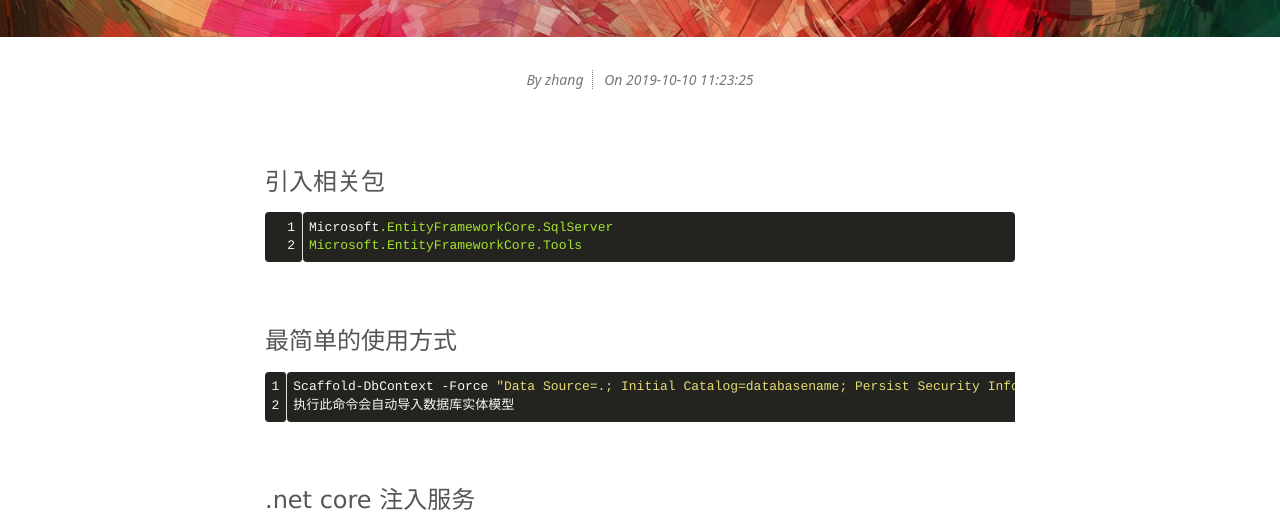
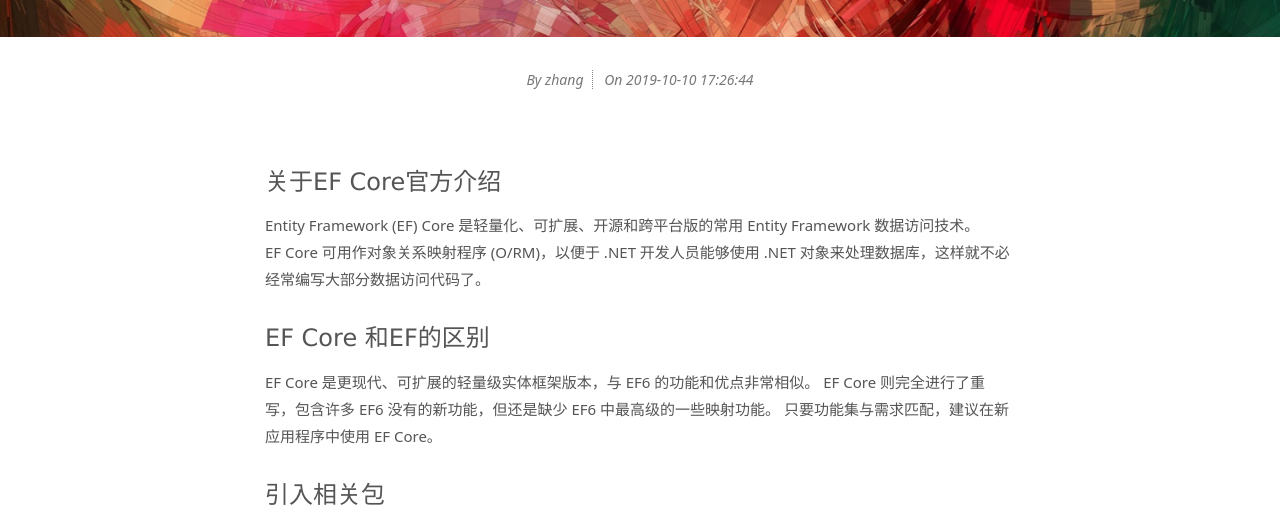
Before and after one commit to qrror2016/zhangblog, a plain HTML site: page 2019/10/10/EFCore学习记录/index.html in a window 1280 px wide. Shown: the part 247-770 px from the top of the page. Drawn offline with Linux system fonts and the light colour scheme; files whose address does not match are found by name.

Commit message:
Site updated: 2019-10-11 17:26:45

```diff
--- a/2019/10/10/EFCore学习记录/index.html
+++ b/2019/10/10/EFCore学习记录/index.html
@@ -100,7 +100,7 @@
           <!-- Date -->
           <span class="date-time info">On
             <span class="date">2019-10-10</span>
-            <span class="time">11:23:25</span>
+            <span class="time">17:26:44</span>
           </span>
 
         </div>
@@ -108,7 +108,9 @@
 
         <!-- Post Main Content -->
         <div class="post-content">
-          <h3 id="引入相关包"><a href="#引入相关包" class="headerlink" title="引入相关包"></a>引入相关包</h3><figure class="highlight bash"><table><tr><td class="gutter"><pre><span class="line">1</span><br><span class="line">2</span><br></pre></td><td class="code"><pre><span class="line">Microsoft.EntityFrameworkCore.SqlServer</span><br><span class="line">Microsoft.EntityFrameworkCore.Tools</span><br></pre></td></tr></table></figure>
+          <h3 id="关于EF-Core官方介绍"><a href="#关于EF-Core官方介绍" class="headerlink" title="关于EF Core官方介绍"></a>关于EF Core官方介绍</h3><p>Entity Framework (EF) Core 是轻量化、可扩展、开源和跨平台版的常用 Entity Framework 数据访问技术。<br>EF Core 可用作对象关系映射程序 (O/RM)，以便于 .NET 开发人员能够使用 .NET 对象来处理数据库，这样就不必经常编写大部分数据访问代码了。</p>
+<h3 id="EF-Core-和EF的区别"><a href="#EF-Core-和EF的区别" class="headerlink" title="EF Core 和EF的区别"></a>EF Core 和EF的区别</h3><p>EF Core 是更现代、可扩展的轻量级实体框架版本，与 EF6 的功能和优点非常相似。 EF Core 则完全进行了重写，包含许多 EF6 没有的新功能，但还是缺少 EF6 中最高级的一些映射功能。 只要功能集与需求匹配，建议在新应用程序中使用 EF Core。 </p>
+<h3 id="引入相关包"><a href="#引入相关包" class="headerlink" title="引入相关包"></a>引入相关包</h3><figure class="highlight bash"><table><tr><td class="gutter"><pre><span class="line">1</span><br><span class="line">2</span><br></pre></td><td class="code"><pre><span class="line">Microsoft.EntityFrameworkCore.SqlServer</span><br><span class="line">Microsoft.EntityFrameworkCore.Tools</span><br></pre></td></tr></table></figure>
 
 <h3 id="最简单的使用方式"><a href="#最简单的使用方式" class="headerlink" title="最简单的使用方式"></a>最简单的使用方式</h3><figure class="highlight bash"><table><tr><td class="gutter"><pre><span class="line">1</span><br><span class="line">2</span><br></pre></td><td class="code"><pre><span class="line">Scaffold-DbContext -Force <span class="string">"Data Source=.; Initial Catalog=databasename; Persist Security Info=True; User ID=sa; Password=123456;"</span> Microsoft.EntityFrameworkCore.SqlServer -OutputDir Models/DataModels</span><br><span class="line">执行此命令会自动导入数据库实体模型</span><br></pre></td></tr></table></figure>
 
```
Also changed, not shown: 2019/09/25/sqlserver/index.html (+1 -1 lines), 2019/09/25/vue/index.html (+1 -1 lines), 2019/09/26/centosForMysql/index.html (+1 -1 lines), 2019/10/04/vue路由及axios/index.html (+1 -1 lines), 2019/10/09/簡介/index.html (+1 -1 lines).
